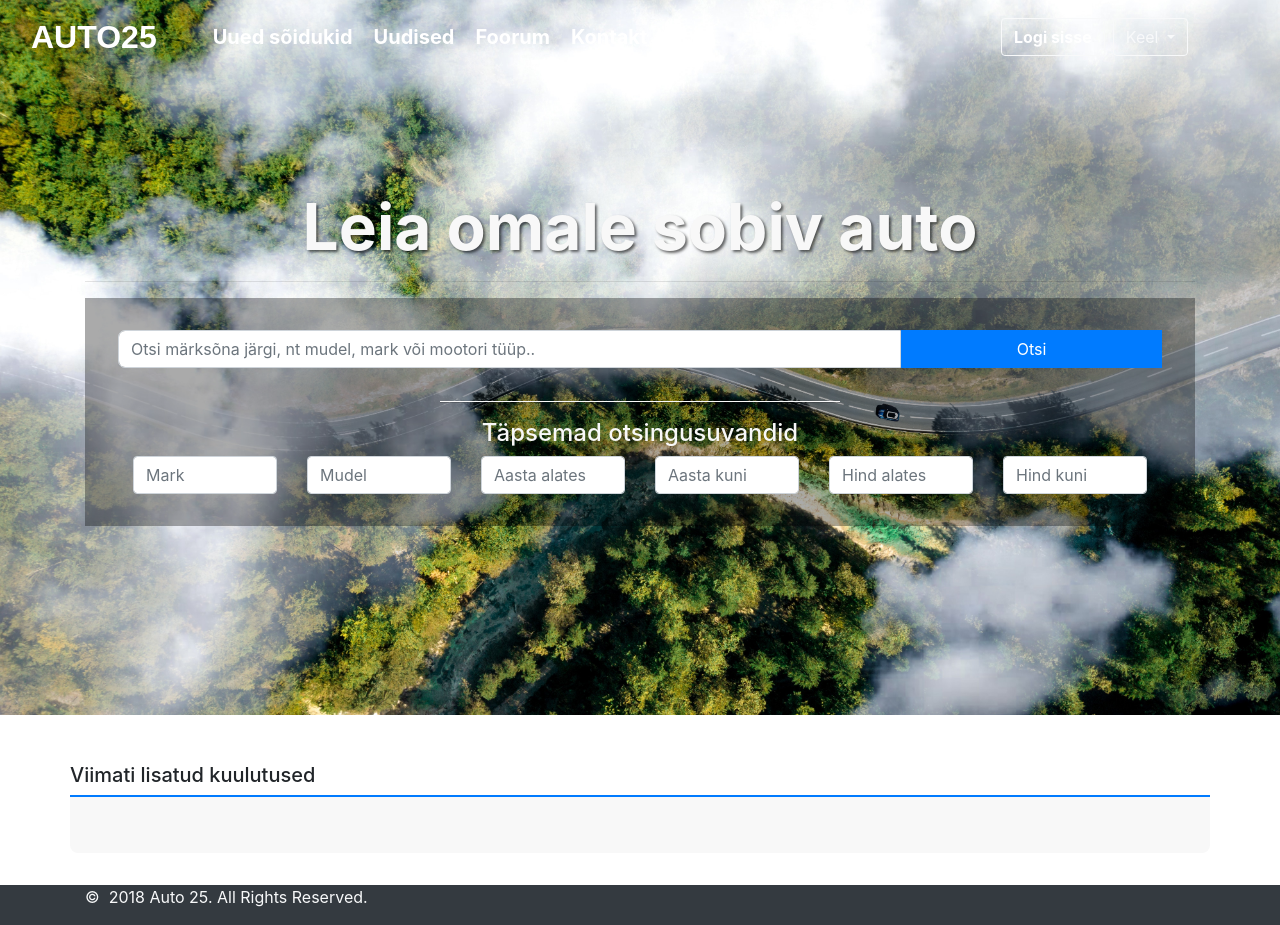
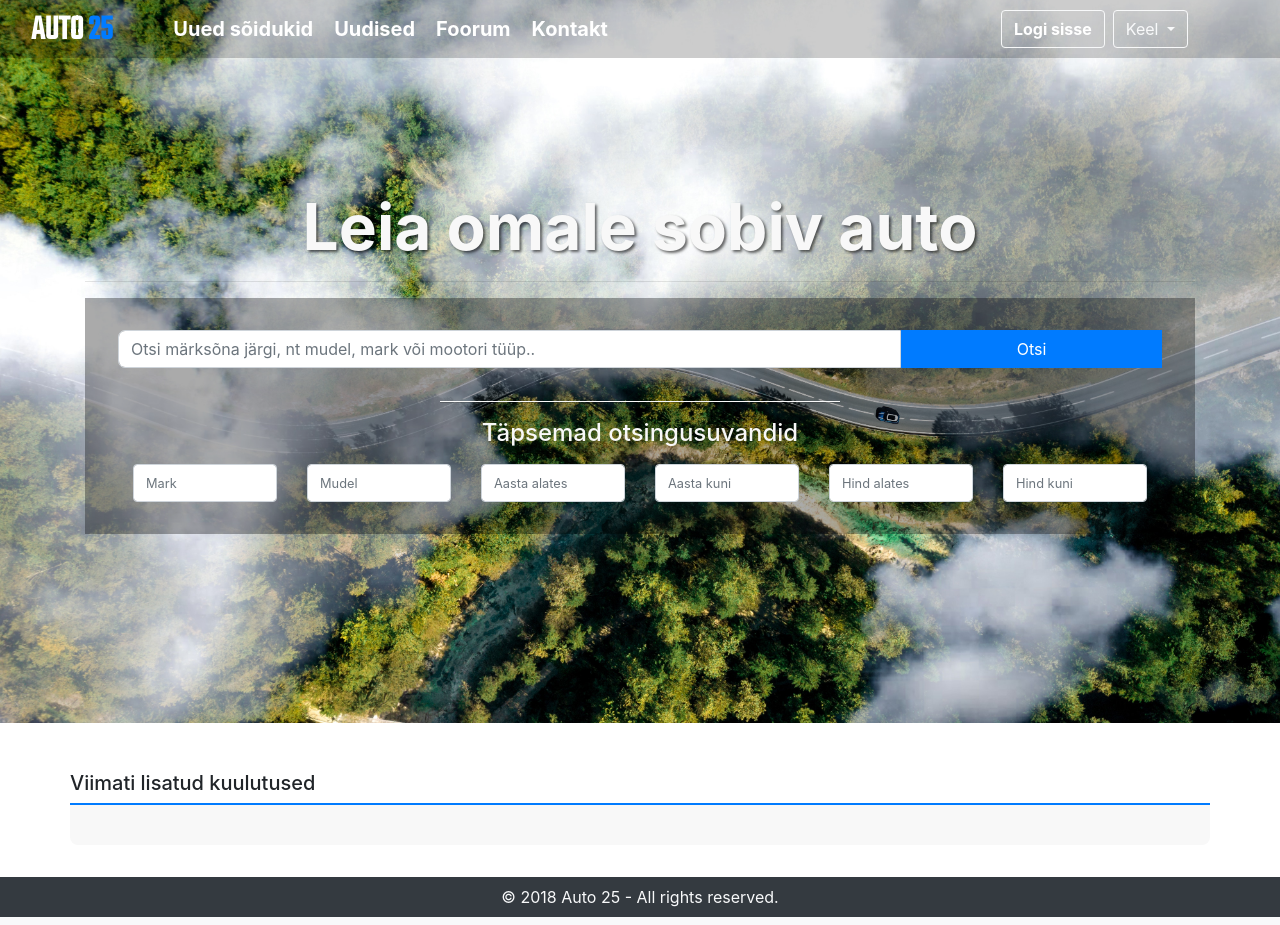
Before and after one commit to greksn/Auto25, a Django app: page / in a window 1280 px wide. Run offline with Django 3.2, Linux system fonts and the light colour scheme; data that the repository does not hold is empty; some libraries are stand-ins or nearby versions.

Commit message:
Make some design changes

```diff
--- a/autoportaal/mainapp/static/css/app.css
+++ b/autoportaal/mainapp/static/css/app.css
@@ -23,10 +23,21 @@
 }
 
 .navbar-brand {
-    font-family: 'Oswald', sans-serif;
+    padding-bottom: 0px;
+    padding-top: 5px;
+    font-family: 'Teko', sans-serif;
     text-transform: uppercase;
-    font-size: 2em;
+    font-size: 2.2em;
     margin-right: 1.5em;
+}
+
+.navbar-light {
+    background-color: #00000033;
+}
+
+.navbar {
+    padding-top: 0px;
+    padding-bottom: 0px;
 }
 
 .flag {
@@ -82,6 +93,10 @@
     background-color: #00000055;
 }
 
+.filter .form-control {
+    font-size: 80%;
+}
+
 .mainsearch {
     border-radius: 7px 0px 0px 7px;
 }
@@ -129,10 +144,6 @@
     color: #007bff;
 }
 
-.recent-cars .row {
-    margin-top: 1em;
-}
-
 .recent-cars {
     border-top: 2px solid #007bff;
     margin-bottom: 2em;
@@ -140,6 +151,7 @@
     border-radius: 0 0 0.5em 0.5em;
 }
 .recent-cars .card {
+    margin-top: 1em;
     width: 90%;
     border: none;
 }
--- a/autoportaal/mainapp/templates/mainapp/base.html
+++ b/autoportaal/mainapp/templates/mainapp/base.html
@@ -18,6 +18,7 @@
     <script src="https://maps.googleapis.com/maps/api/js?key=AIzaSyDt6ULp7swN3LoLhxT4s4wAOz7YafT1W10&callback=myMap" async defer></script>
     <link href="{% static 'css/app.css' %}" rel="stylesheet">
     <link rel="stylesheet" href="https://use.fontawesome.com/releases/v5.5.0/css/all.css" integrity="sha384-B4dIYHKNBt8Bc12p+WXckhzcICo0wtJAoU8YZTY5qE0Id1GSseTk6S+L3BlXeVIU" crossorigin="anonymous">
+    <link href="https://fonts.googleapis.com/css?family=Teko" rel="stylesheet">
     <link href="https://fonts.googleapis.com/css?family=Rubik" rel="stylesheet">
     <script src="{% static 'js/main.js' %}"></script>
     <script src="{% static 'js/map.js' %}"></script>
@@ -34,9 +35,9 @@
     <footer class="section footer-classic text-light bg-dark">
         <div class="container">
             <div class="row">
-                <div class="col-md-6">
-                    <p class="rights"><span>©  </span><span class="copyright-year">2018</span><span> </span><span>Auto 25</span><span>. </span><span>All
-                            Rights Reserved.</span></p>
+                <div class="col-md-12">
+                    <p class="rights text-center my-2">© 2018 </span><span>Auto 25</span><span> - </span><span>All
+                            rights reserved.</span></p>
                 </div>
             </div>
         </div>
--- a/autoportaal/mainapp/templates/mainapp/index.html
+++ b/autoportaal/mainapp/templates/mainapp/index.html
@@ -44,10 +44,10 @@
                             <div class="row">
                                 <div class="col nopadding">
                                     <hr class="intro-divider">
-                                    <h4>{% trans "Täpsemad otsingusuvandid" %}</h4>
+                                    <h4 class="mb-3">{% trans "Täpsemad otsingusuvandid" %}</h4>
                                 </div>
                             </div>
-                            <div class="row">
+                            <div class="row filter">
                                 <div class="col-lg-2">
                                     <input type="text" class="form-control" placeholder="{% trans 'Mark' %}">
                                 </div>
--- a/autoportaal/mainapp/templates/mainapp/partials/index_navbar.html
+++ b/autoportaal/mainapp/templates/mainapp/partials/index_navbar.html
@@ -3,7 +3,7 @@
 
 <nav class="navbar navbar-expand-sm fixed-top navbar-light">
     <div class="container-fluid">
-        <a class="navbar-brand" href="#">Auto25</a>
+        <a class="navbar-brand" href="#">Auto <span class="primarycolor">25</span></a>
         <button class="navbar-toggler" type="button" data-toggle="collapse" data-target="#navbar1">
             <span class="navbar-toggler-icon"></span>
         </button>
--- a/autoportaal/mainapp/templates/mainapp/partials/normal_navbar.html
+++ b/autoportaal/mainapp/templates/mainapp/partials/normal_navbar.html
@@ -16,7 +16,7 @@
                 <a class="nav-link" href="{% url 'uudised' %}">{% trans "Uudised" %}</a>
             </li>
             <li class="nav-item{% if nbar == 'foorumid' %} active{% endif %}">
-                <a class="nav-link" href="{% url 'foorumid' %}">{% trans "Foorumid" %}</a>
+                <a class="nav-link" href="{% url 'foorumid' %}">{% trans "Foorum" %}</a>
             </li>
             <li class="nav-item{% if nbar == 'kontakt' %} active{% endif %}">
                 <a class="nav-link" href="{% url 'kontakt' %}">{% trans "Kontakt" %}</a>
```
